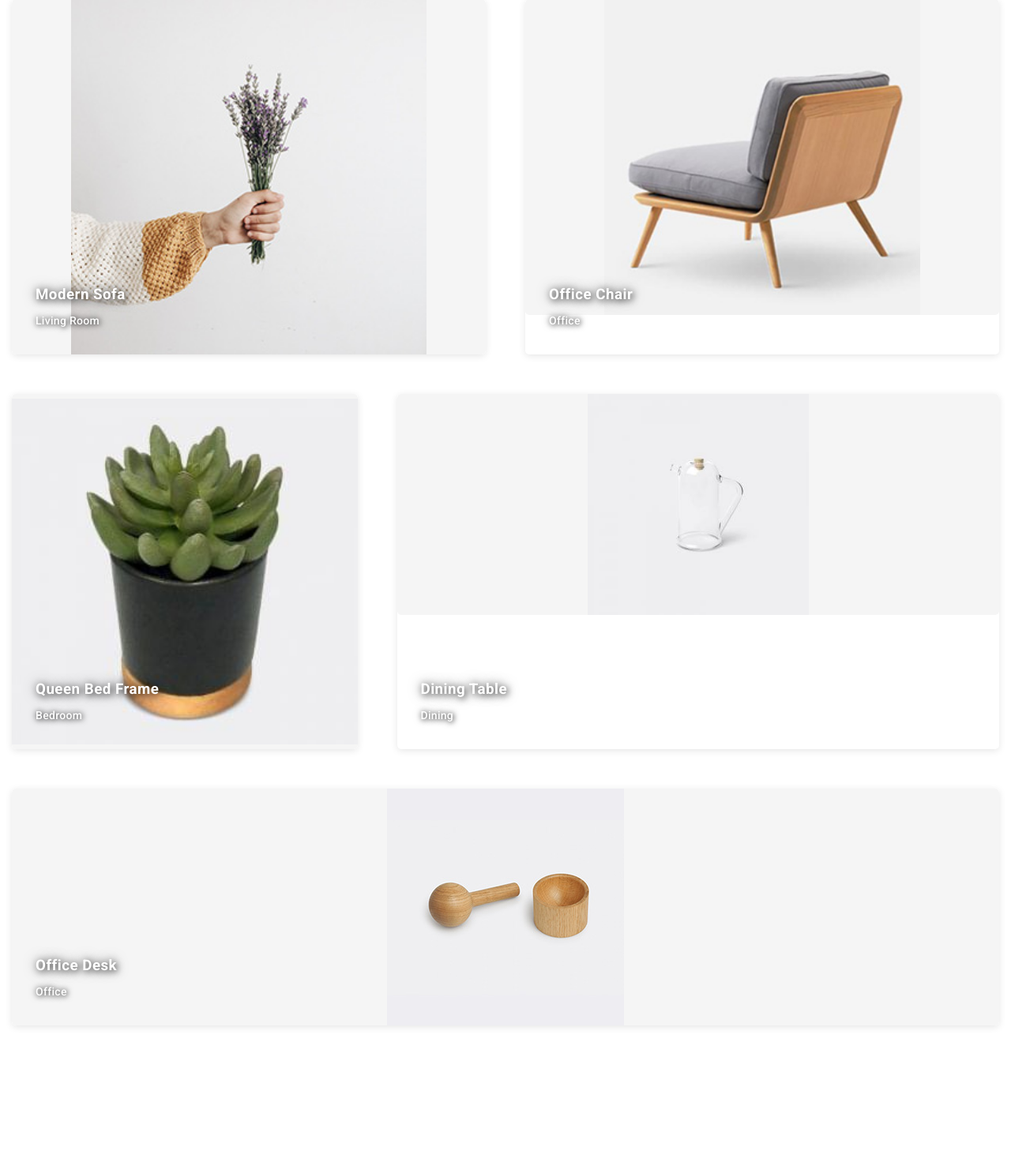
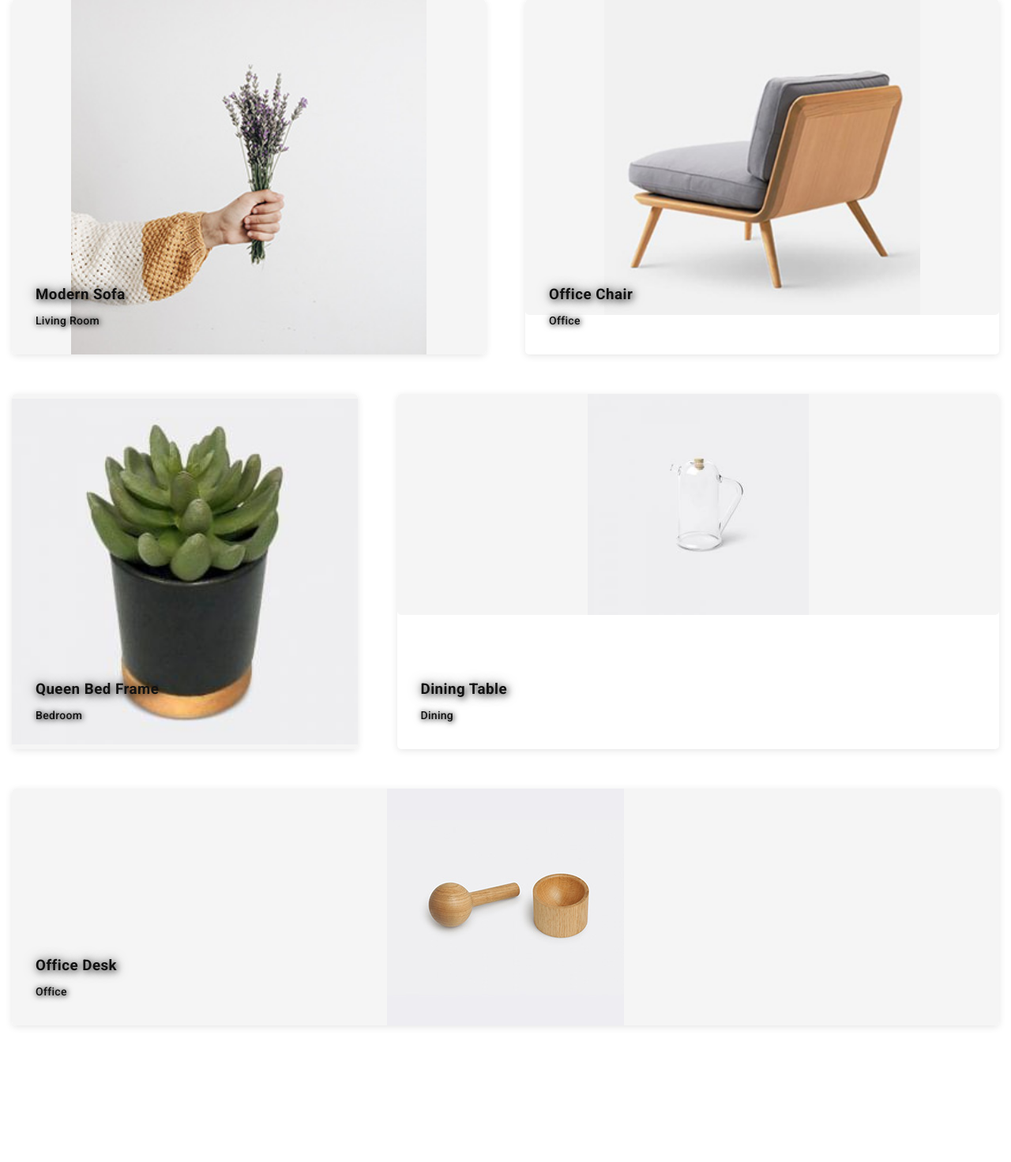
Before and after one commit to Subeen0124/Furnessence, a PHP site: page /Furnessence/ in a window 1280 px wide. Shown: the part 161-1633 px from the top of the page at 79% size. Run offline with PHP 8.4, Linux system fonts and the light colour scheme; data comes from the database, SQL or seed files in the repository; some web fonts are replaced.

Commit message:
Update main stylesheet

```diff
--- a/assests/css/style.css
+++ b/assests/css/style.css
@@ -700,7 +700,7 @@ body {
 }
 
 .hero-card .card-title {
-  color: var(--white);
+  color: var(--smokey-black);
   margin-block-end: 5px;
   transition: var(--transition-1);
   text-shadow: 2px 2px 8px rgba(0, 0, 0, 0.7),
@@ -716,7 +716,7 @@ body {
 }
 
 .hero-card .card-text {
-  color: var(--white);
+  color: var(--smokey-black);
   font-size: var(--fs-5);
   transition: var(--transition-1);
   text-shadow: 1px 1px 6px rgba(0, 0, 0, 0.7),
```
